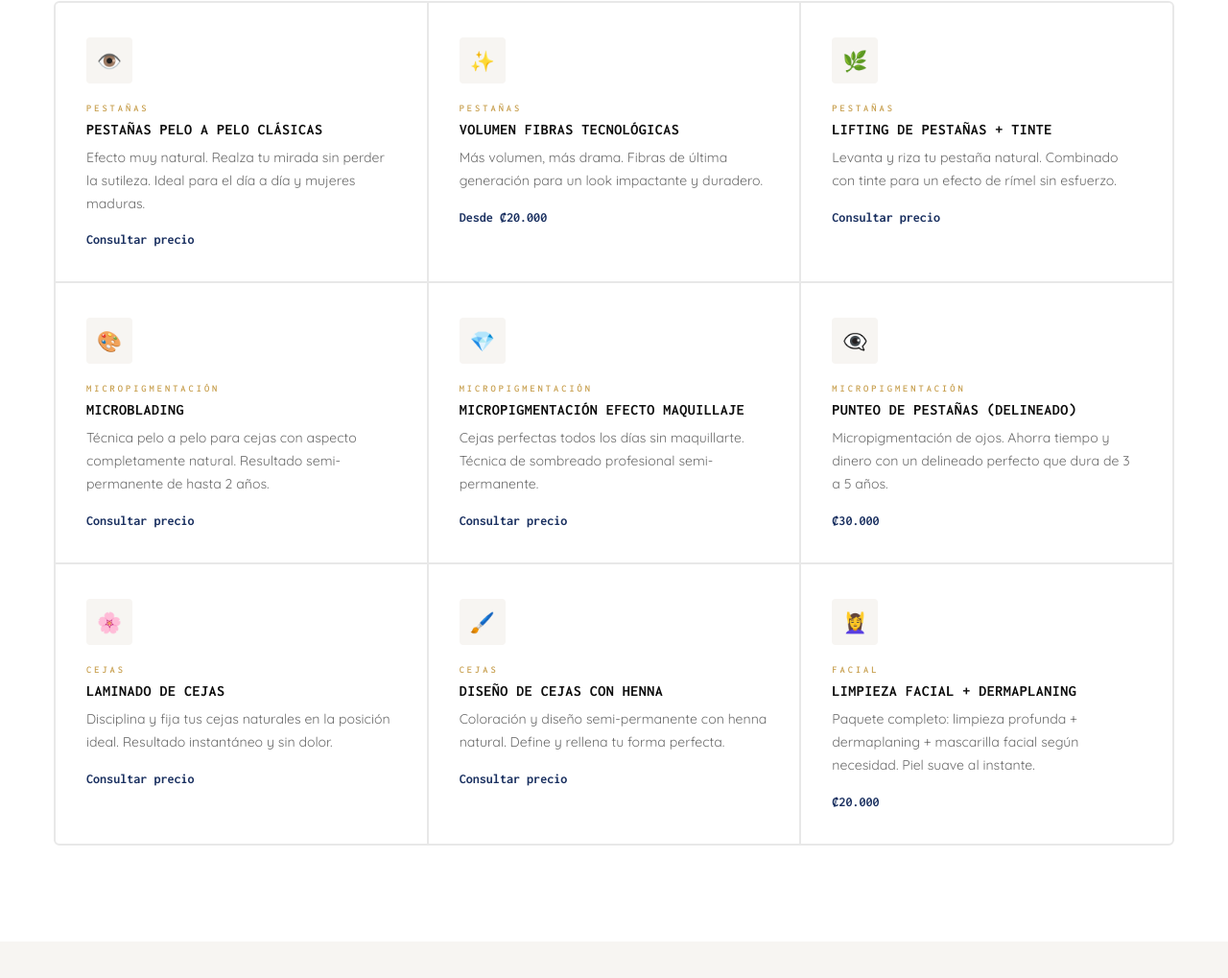
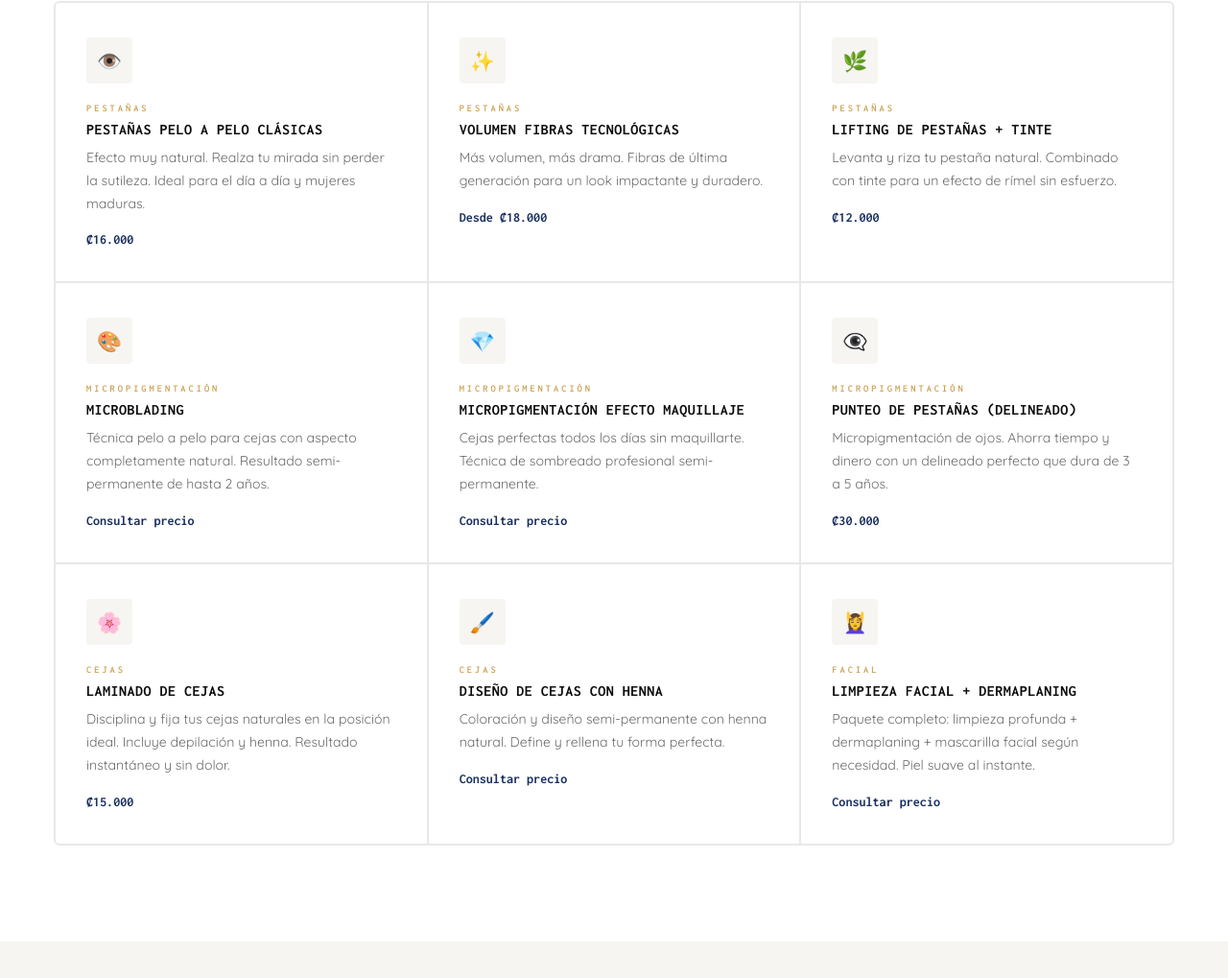
Before and after one commit to Blackdino1500Lx/KerryCare, a website: page index.html in a window 1280 px wide. Shown: the part 2248-3267 px from the top of the page at 96% size. Drawn offline with Linux system fonts and the light colour scheme.

Commit message:
fix: precios servicios desde lista oficial de Kerry

```diff
--- a/index.html
+++ b/index.html
@@ -104,7 +104,7 @@
         <span class="svc-tag">Pestañas</span>
         <h3 class="svc-name">Pestañas pelo a pelo clásicas</h3>
         <p class="svc-desc">Efecto muy natural. Realza tu mirada sin perder la sutileza. Ideal para el día a día y mujeres maduras.</p>
-        <p class="svc-price">Consultar precio</p>
+        <p class="svc-price">₡16.000</p>
       </div>
 
       <div class="svc-card">
@@ -112,7 +112,7 @@
         <span class="svc-tag">Pestañas</span>
         <h3 class="svc-name">Volumen Fibras Tecnológicas</h3>
         <p class="svc-desc">Más volumen, más drama. Fibras de última generación para un look impactante y duradero.</p>
-        <p class="svc-price">Desde ₡20.000</p>
+        <p class="svc-price">Desde ₡18.000</p>
       </div>
 
       <div class="svc-card">
@@ -120,7 +120,7 @@
         <span class="svc-tag">Pestañas</span>
         <h3 class="svc-name">Lifting de Pestañas + Tinte</h3>
         <p class="svc-desc">Levanta y riza tu pestaña natural. Combinado con tinte para un efecto de rímel sin esfuerzo.</p>
-        <p class="svc-price">Consultar precio</p>
+        <p class="svc-price">₡12.000</p>
       </div>
 
       <div class="svc-card">
@@ -151,8 +151,8 @@
         <div class="svc-icon">🌸</div>
         <span class="svc-tag">Cejas</span>
         <h3 class="svc-name">Laminado de Cejas</h3>
-        <p class="svc-desc">Disciplina y fija tus cejas naturales en la posición ideal. Resultado instantáneo y sin dolor.</p>
-        <p class="svc-price">Consultar precio</p>
+        <p class="svc-desc">Disciplina y fija tus cejas naturales en la posición ideal. Incluye depilación y henna. Resultado instantáneo y sin dolor.</p>
+        <p class="svc-price">₡15.000</p>
       </div>
 
       <div class="svc-card">
@@ -168,7 +168,7 @@
         <span class="svc-tag">Facial</span>
         <h3 class="svc-name">Limpieza Facial + Dermaplaning</h3>
         <p class="svc-desc">Paquete completo: limpieza profunda + dermaplaning + mascarilla facial según necesidad. Piel suave al instante.</p>
-        <p class="svc-price">₡20.000</p>
+        <p class="svc-price">Consultar precio</p>
       </div>
 
     </div>
@@ -321,9 +321,9 @@
           <select name="servicio" required>
             <option value="" disabled selected>Selecciona un servicio</option>
             <optgroup label="── Pestañas ──">
-              <option>Pestañas pelo a pelo clásicas</option>
-              <option>Volumen Fibras Tecnológicas — desde ₡20.000</option>
-              <option>Lifting de pestañas + tinte</option>
+              <option>Pestañas pelo a pelo clásicas — ₡16.000</option>
+              <option>Volumen Fibras Tecnológicas — desde ₡18.000</option>
+              <option>Lifting de pestañas + tinte — ₡12.000</option>
             </optgroup>
             <optgroup label="── Micropigmentación ──">
               <option>Microblading</option>
@@ -331,12 +331,12 @@
               <option>Punteo de pestañas (delineado) — ₡30.000</option>
             </optgroup>
             <optgroup label="── Cejas ──">
-              <option>Laminado de cejas</option>
+              <option>Laminado de cejas (incluye depilación y henna) — ₡15.000</option>
               <option>Diseño de cejas con henna</option>
               <option>Depilación facial con hilo</option>
             </optgroup>
             <optgroup label="── Facial ──">
-              <option>Limpieza facial + Dermaplaning — ₡20.000</option>
+              <option>Limpieza facial + Dermaplaning</option>
             </optgroup>
             <optgroup label="── Zibá Piercings ──">
               <option>Perforación bebé y niñas</option>
```
